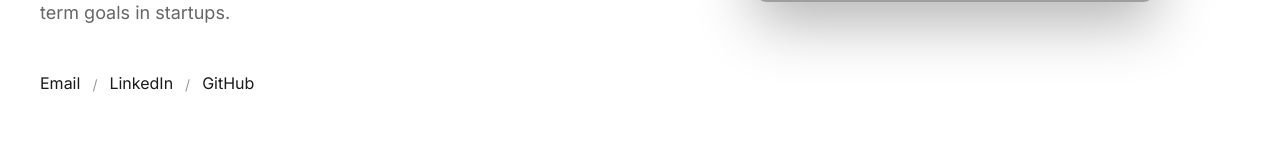
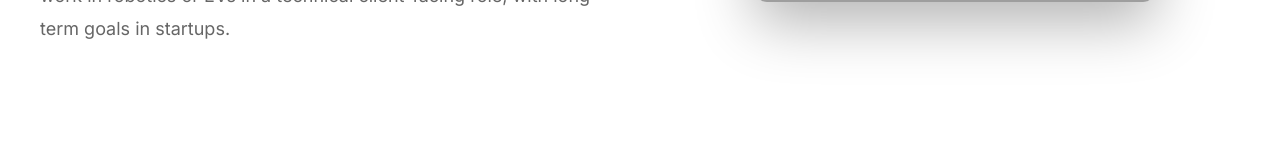
Before and after one commit to ivanj06/personalWesbite, a React (Create React App) app: page / in a window 1280 px wide. Shown: the part 568-728 px from the top of the page. Built offline with nearby package versions, Linux system fonts and the light colour scheme; grey boxes are pictures that could not be loaded.

Commit message:
Remove hero links section and associated styles from Hero component

```diff
--- a/src/components/Hero.jsx
+++ b/src/components/Hero.jsx
@@ -14,13 +14,6 @@ const Hero = () => {
             <p className="hero-description">
               I'm a first-generation ECE student at Santa Clara University (Expected Graduation June 2028) with experience in AI/ML, AWS development, and multiple award-winning industry hackathons. I combine strong technical skills with leadership and communication experience from SHPE, HPE, and customer-facing work. I aim to work in robotics or EVs in a technical client-facing role, with long-term goals in startups.
             </p>
-            <div className="hero-links">
-              <a href="mailto:ivanejauregui@gmail.com" className="hero-link">Email</a>
-              <span className="separator">/</span>
-              <a href="https://www.linkedin.com/in/ivanjauregui" className="hero-link" target="_blank" rel="noopener noreferrer">LinkedIn</a>
-              <span className="separator">/</span>
-              <a href="https://github.com/ivanj06" className="hero-link" target="_blank" rel="noopener noreferrer">GitHub</a>
-            </div>
           </div>
           <div className="hero-image-wrapper">
             <img
--- a/src/index.css
+++ b/src/index.css
@@ -270,33 +270,6 @@ body {
 
 .hero-description p:last-child {
     margin-bottom: 0;
-}
-
-.hero-links {
-    display: flex;
-    align-items: center;
-    gap: 12px;
-    flex-wrap: wrap;
-}
-
-.hero-link {
-    color: var(--text-primary);
-    text-decoration: none;
-    font-size: 16px;
-    font-weight: 400;
-    transition: opacity 0.3s ease;
-    border-bottom: 1px solid transparent;
-    padding-bottom: 2px;
-}
-
-.hero-link:hover {
-    opacity: 0.6;
-    border-bottom-color: var(--text-primary);
-}
-
-.separator {
-    color: var(--text-light);
-    font-size: 14px;
 }
 
 /* Sections */
```
